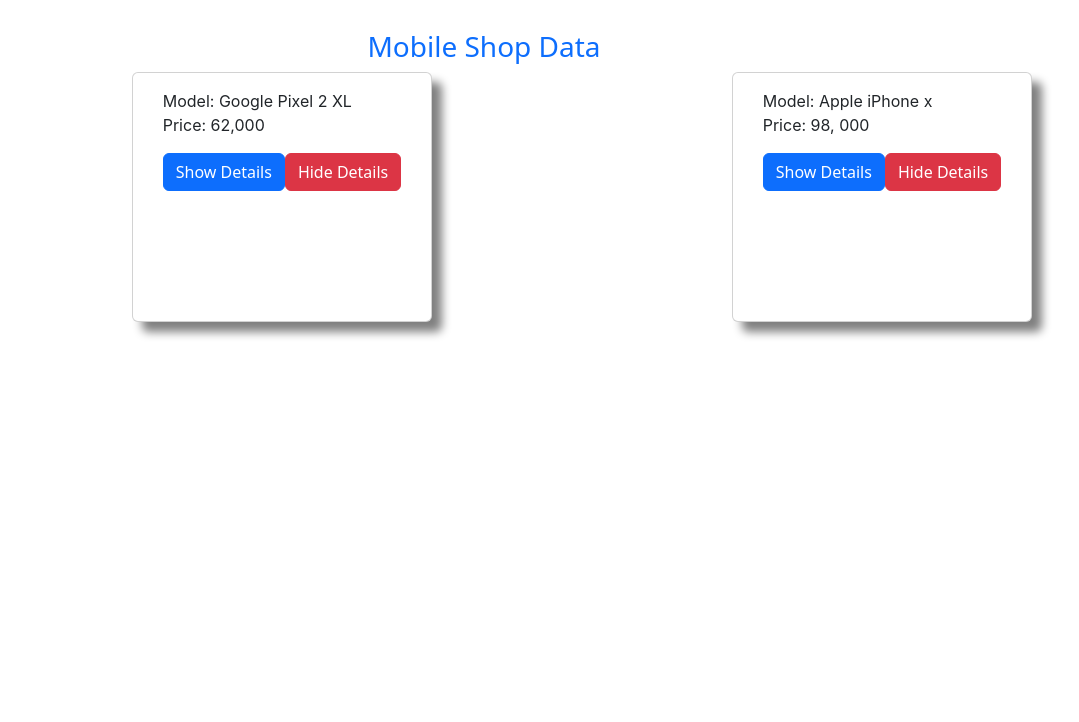
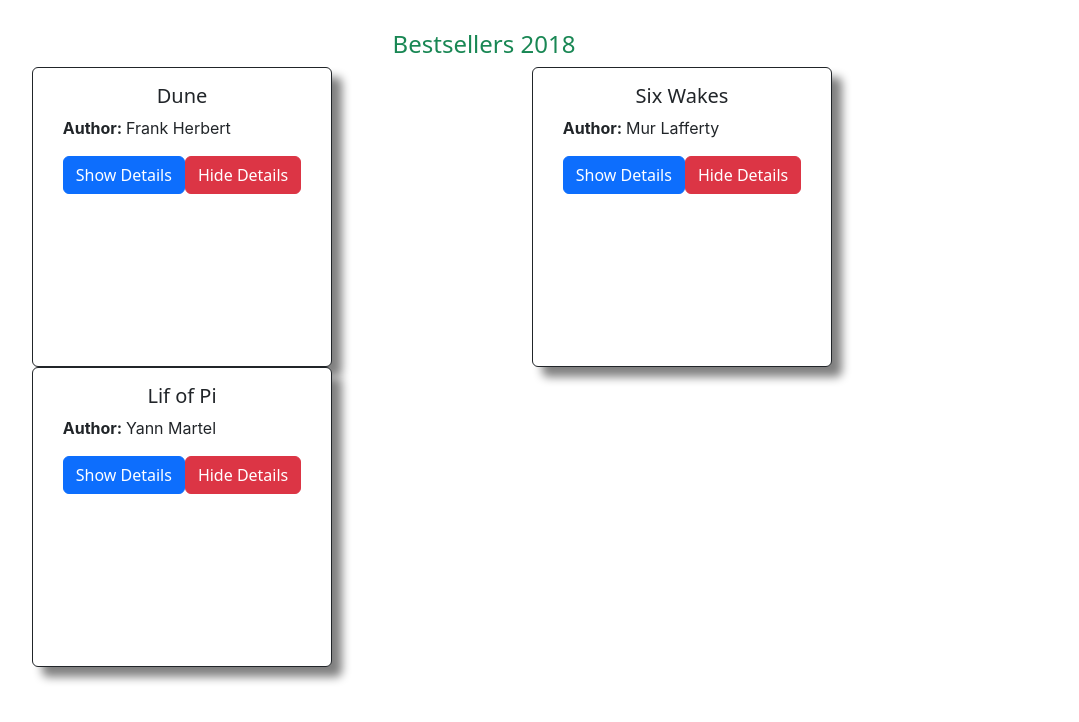
Before and after one commit to Prashu94/react-js-demos, a React (Create React App) app: page / in a window 1280 px wide. Shown: the top 722 px of the page, without its empty margins (156-1235 px from the left). Built offline with nearby package versions, Linux system fonts and the light colour scheme.

Commit message:
1 file modified, 3 added

```diff
--- /dev/null
+++ b/src/App2.js
@@ -0,0 +1,42 @@
+import React, { Component } from 'react';
+import Book from './components/Book';
+class App2 extends React.Component {
+  constructor(props) {
+    super(props);
+
+    const book1 = {
+      author: 'Frank Herbert',
+      title: 'Dune',
+      summary:
+        "The story of a boy and a great family's ambitious attempt to realize mankind's most ancient and unattendable dream.",
+    };
+
+    const book2 = {
+      author: 'Mur Lafferty',
+      title: 'Six Wakes',
+      summary:
+        "A crew of clones awakens aboard a space ship to find they're being hunted-and any one of them could be a killer",
+    };
+
+    const book3 = {
+      author: 'Yann Martel',
+      title: 'Lif of Pi',
+      summary:
+        'An inspirational tale of survival, endurance, resiliance and faith',
+    };
+    this.booksArr = [book1, book2, book3];
+  }
+
+  render = () => {
+    return (
+      <div className="row" style={{ marginTop: 30 }}>
+        <h4 className="text-success text-center">Bestsellers 2018</h4>
+        {this.booksArr.map((book) => (
+          <Book key={book.author} book={book} />
+        ))}
+      </div>
+    );
+  };
+}
+
+export default App2;
--- /dev/null
+++ b/src/components/Book.css
@@ -0,0 +1,8 @@
+.card {
+  float: left;
+  margin-left: 200px;
+  border-color: black;
+  border: 1px solid;
+  box-shadow: 10px 10px 10px grey;
+  align-items: center;
+}
--- /dev/null
+++ b/src/components/Book.js
@@ -0,0 +1,52 @@
+import React, { Component } from 'react';
+import 'bootstrap/dist/css/bootstrap.css';
+import './Book.css';
+
+class Book extends React.Component {
+  state = {
+    buttonClicked: false,
+  };
+
+  render = () => {
+    let description = null;
+    if (this.state.buttonClicked) {
+      description = (
+        <span>
+          {this.props.book.summary}
+          <br />
+        </span>
+      );
+    }
+    return (
+      <div className="card" style={{ width: 300, height: 300 }}>
+        <div className="card-body">
+          <h5 className="card-title text-center">{this.props.book.title}</h5>
+          <p className="card-text">
+            <span>
+              <b>Author: </b>
+              {this.props.book.author}
+            </span>
+            <br />
+            {description}
+          </p>
+          <button
+            type="button"
+            className="btn btn-primary"
+            onClick={() => this.setState({ buttonClicked: true })}
+          >
+            Show Details
+          </button>
+          <button
+            type="button"
+            className="btn btn-danger"
+            onClick={() => this.setState({ buttonClicked: false })}
+          >
+            Hide Details
+          </button>
+        </div>
+      </div>
+    );
+  };
+}
+
+export default Book;
--- a/src/index.js
+++ b/src/index.js
@@ -6,10 +6,13 @@ import Timer from './Timer';
 import Educator from './Educator';
 import State from './State';
 import App1 from './App1';
+import App2 from './App2';
+
 const rootElement = document.getElementById('root');
 const root = createRoot(rootElement);
 
 //root.render(<Timer />);
 //root.render(<Educator />);
 //root.render(<State />);
-root.render(<App1 />);
+//root.render(<App1 />);
+root.render(<App2 />);
```
